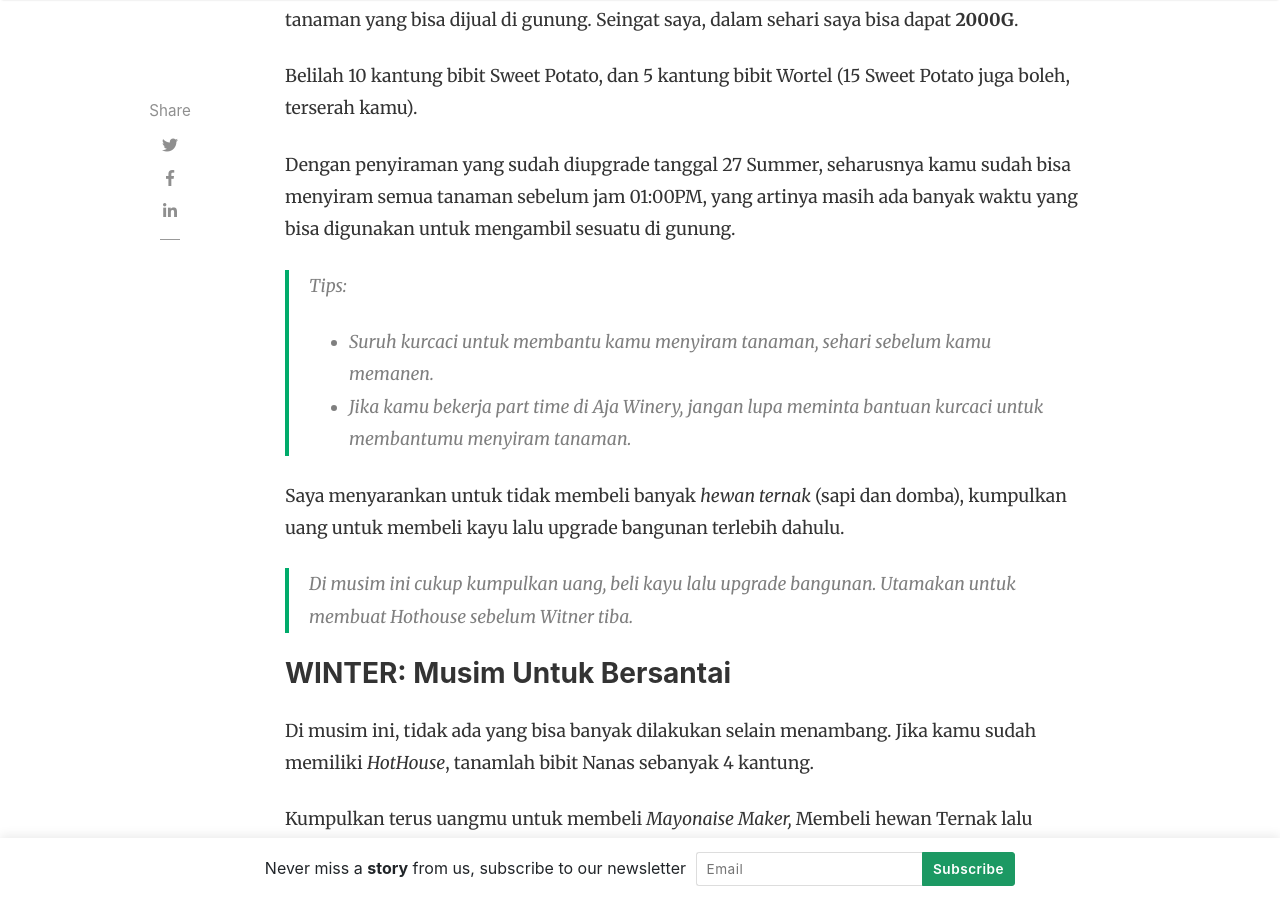
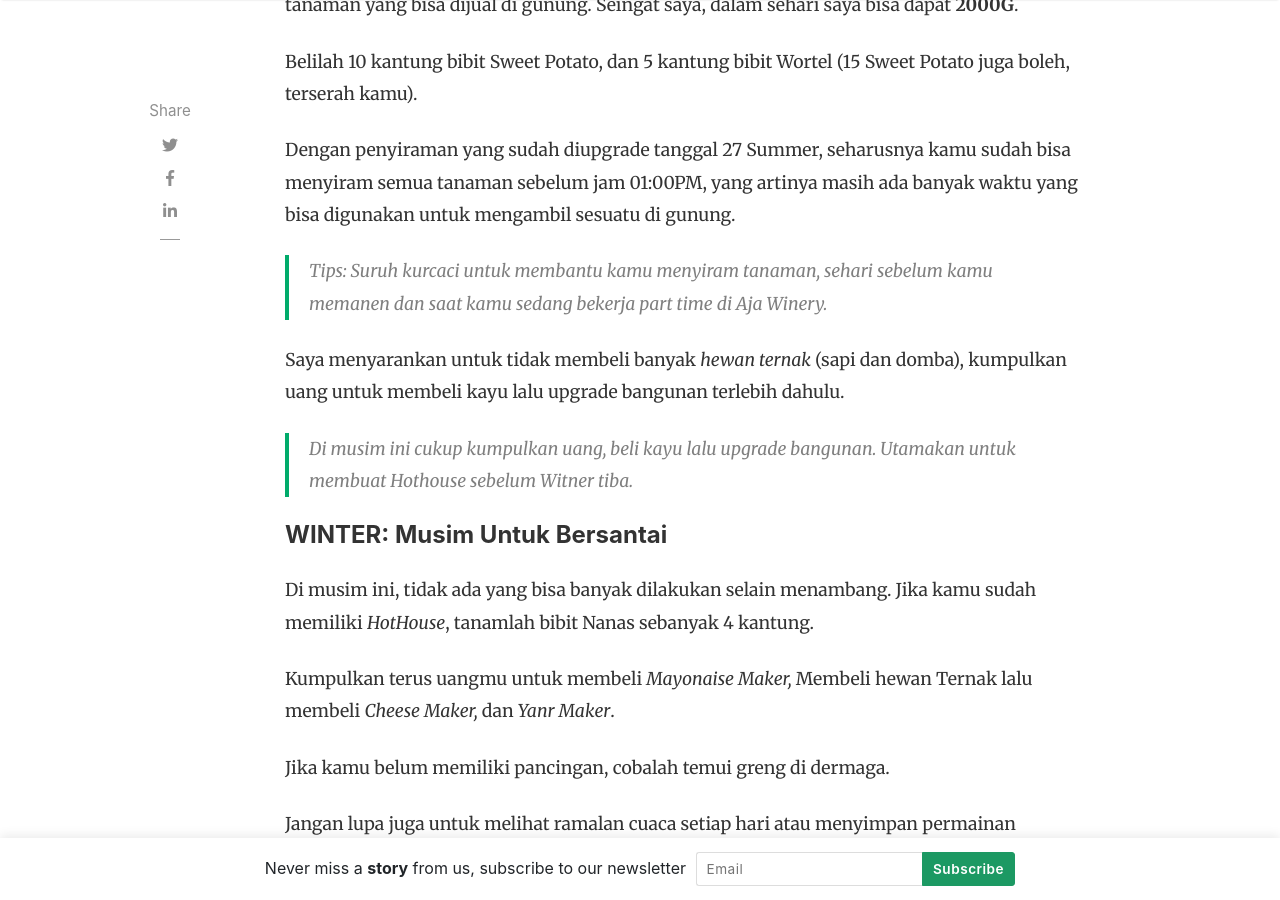
Before and after one commit to kisahpetani/kisahpetani.github.io, a Jekyll site: the page built from _posts/2021-12-02-sukses-ditahun-pertama-harvest-moon-back-to-nature.md, in a window 1280 px wide and 900 px high, scrolled down 2983 px. Built offline with Jekyll 4.4.1, drawn with Linux system fonts in a browser that asks for light colours; nearby versions of some CDN libraries; comment, search, counter and statistics services are not loaded.

Commit message:
Update 2021-12-02-sukses-ditahun-pertama-harvest-moon-back-to-nature.md

```diff
--- a/_posts/2021-12-02-sukses-ditahun-pertama-harvest-moon-back-to-nature.md
+++ b/_posts/2021-12-02-sukses-ditahun-pertama-harvest-moon-back-to-nature.md
@@ -10,7 +10,7 @@ Saya akan memfokuskan ke pembangunan di tahun pertama, untuk hewan ternak masih
 Rom yang saya gunakan adalah <u>rom versi revisi</u>, ya. Karena selain beberapa bug yang telah diperbaiki, area kebun di rom juga sudah rapih. Kita tak perlu repot menghancurkan tunggul ataupun batu besar yang menghalangi.
 <br/>
 <br/>
-### SPRING: Mendapatkan 50.000G
+#### SPRING: Mendapatkan 50.000G
 
 Jangan pernah membeli barang yang tidak berguna di awal permainan, fokus saja ke kebun. Beli 4 kantung bibit Turnip di awal permainan dan dihari berikutnya beli 5 sampai 10 kantung setiap 5 hari sekali.
 
@@ -43,7 +43,7 @@ Tanggal 30 Spring, beli bibit Nanas di Won sebanyak 10 kantung. Kalau memang mas
 Sebenarnya ditanam tanggal 30 Spring atau 1 Summer pun Nanas akan tetap dipanen maksimal 2x saja, tapi lebih cepat lebih baik.
 <br/>
 <br/>
-### SUMMER: Mendapatkan 100.000G
+#### SUMMER: Mendapatkan 100.000G
 
 Selain menanam 10 kantung bibit Nanas, saya sarankan untuk menanam Tomat atau Jagung (dua duanya juga boleh) sebanyak 5 kantung dan bibit *Pink Cat* 1 kantung.
 
@@ -54,7 +54,7 @@ Jika kamu menanam 10 kantung Nanas, artinya ada 80 petak yang harus disiram dan
 Tanggal 20 atau 21 Summer, belilah kayu dan upgrade kandang ayam milikmu. Lalu tanggal 27 Summer, upgrade penyiraman menjadi level Max ke saibara.
 
 
-### FALL: Mendapatkan 140.000G
+#### FALL: Mendapatkan 140.000G
 Musim gugur adalah musim paling menguntungkan, gunakan waktumu dengan baik.
 Banyak tanaman yang bisa dijual di gunung. Seingat saya, dalam sehari saya bisa dapat **2000G**.
 
@@ -62,16 +62,14 @@ Belilah 10 kantung bibit Sweet Potato, dan 5 kantung bibit Wortel (15 Sweet Pota
 
 Dengan penyiraman yang sudah diupgrade tanggal 27 Summer, seharusnya kamu sudah bisa menyiram semua tanaman sebelum  jam 01:00PM, yang artinya masih ada banyak waktu yang bisa digunakan untuk mengambil sesuatu di gunung.
 
-> Tips:
-> * Suruh kurcaci untuk membantu kamu menyiram tanaman, sehari sebelum kamu memanen.
-> * Jika kamu bekerja part time di *Aja Winery*, jangan lupa meminta bantuan kurcaci untuk membantumu menyiram tanaman.
+> Tips: Suruh kurcaci untuk membantu kamu menyiram tanaman, sehari sebelum kamu memanen dan saat kamu sedang bekerja part time di *Aja Winery*.
 
 Saya menyarankan untuk tidak membeli banyak *hewan ternak* (sapi dan domba), kumpulkan uang untuk membeli kayu lalu upgrade bangunan terlebih dahulu.
 
 > Di musim ini cukup kumpulkan uang, beli kayu lalu upgrade bangunan. Utamakan untuk membuat Hothouse sebelum Witner tiba.
 
 
-### WINTER: Musim Untuk Bersantai
+#### WINTER: Musim Untuk Bersantai
 Di musim ini, tidak ada yang bisa banyak dilakukan selain menambang. Jika kamu sudah memiliki *HotHouse*, tanamlah bibit Nanas sebanyak 4 kantung.
 
 Kumpulkan terus uangmu untuk membeli *Mayonaise Maker,* Membeli hewan Ternak lalu membeli *Cheese Maker,* dan *Yanr Maker*.
```
